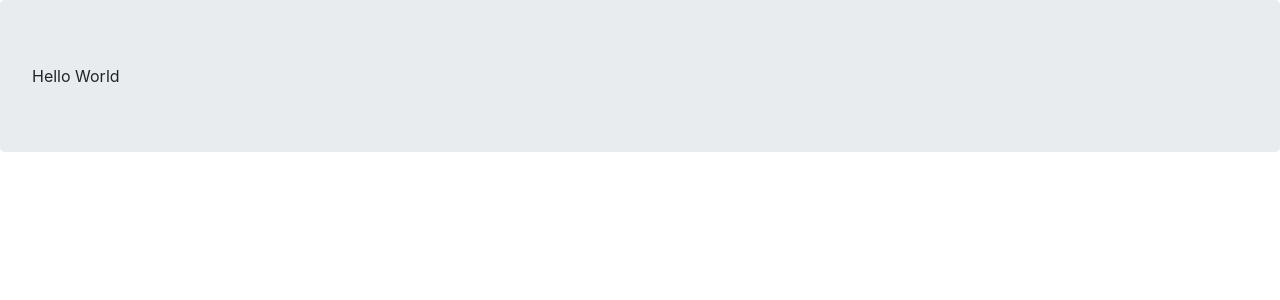
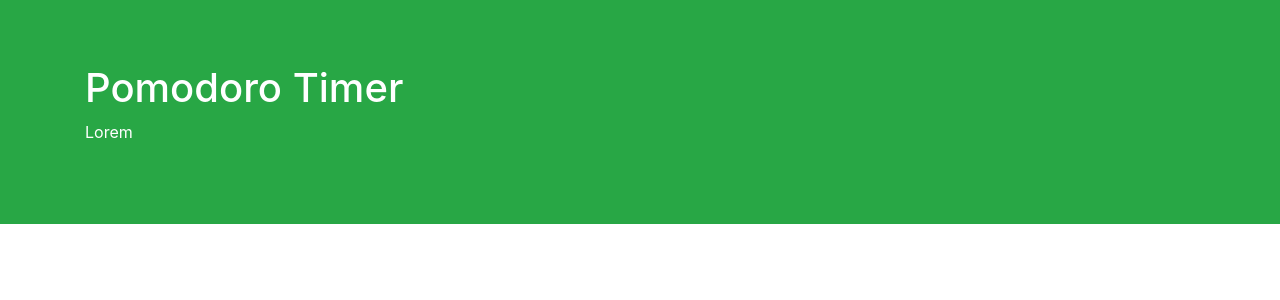
Before and after one commit to Mattmej/Pomodoro_Timer_2, a React (Create React App) app: page / in a window 1280 px wide. Shown: the top 300 px of the page. Built offline with nearby package versions, Linux system fonts and the light colour scheme.

Commit message:
Add a header with title to top of page.

```diff
--- a/src/App.js
+++ b/src/App.js
@@ -3,6 +3,7 @@ import logo from './logo.svg';
 import './App.css';
 
 import Testbox from './Components/Testbox';
+import PageHeader from './Components/PageHeader';
 
 // Needed for react-bootstrap to work.
 import 'bootstrap/dist/css/bootstrap.min.css';
@@ -40,7 +41,13 @@ class App extends Component {
           testboxClass='testbox'
           testboxText='Hello World!'
         /> */}
-        <Jumbotron>Hello World</Jumbotron>
+        <PageHeader
+          headerColor='bg-success'
+          textColor='text-white'
+          headerText='Pomodoro Timer'
+          headerSubtext='Lorem'
+        />
+
       </div>
     )
   }
--- /dev/null
+++ b/src/Components/PageHeader.js
@@ -0,0 +1,16 @@
+import React from 'react';
+import Jumbotron from 'react-bootstrap/Jumbotron';
+import Container from 'react-bootstrap/Container';
+
+const pageHeader = (props) => {
+    return(
+        <Jumbotron fluid className={props.headerColor}>
+            <Container className={props.textColor}>
+                <h1>{props.headerText}</h1>
+                <p>{props.headerSubtext}</p>
+            </Container>
+        </Jumbotron>
+    );
+};
+
+export default pageHeader;
```
